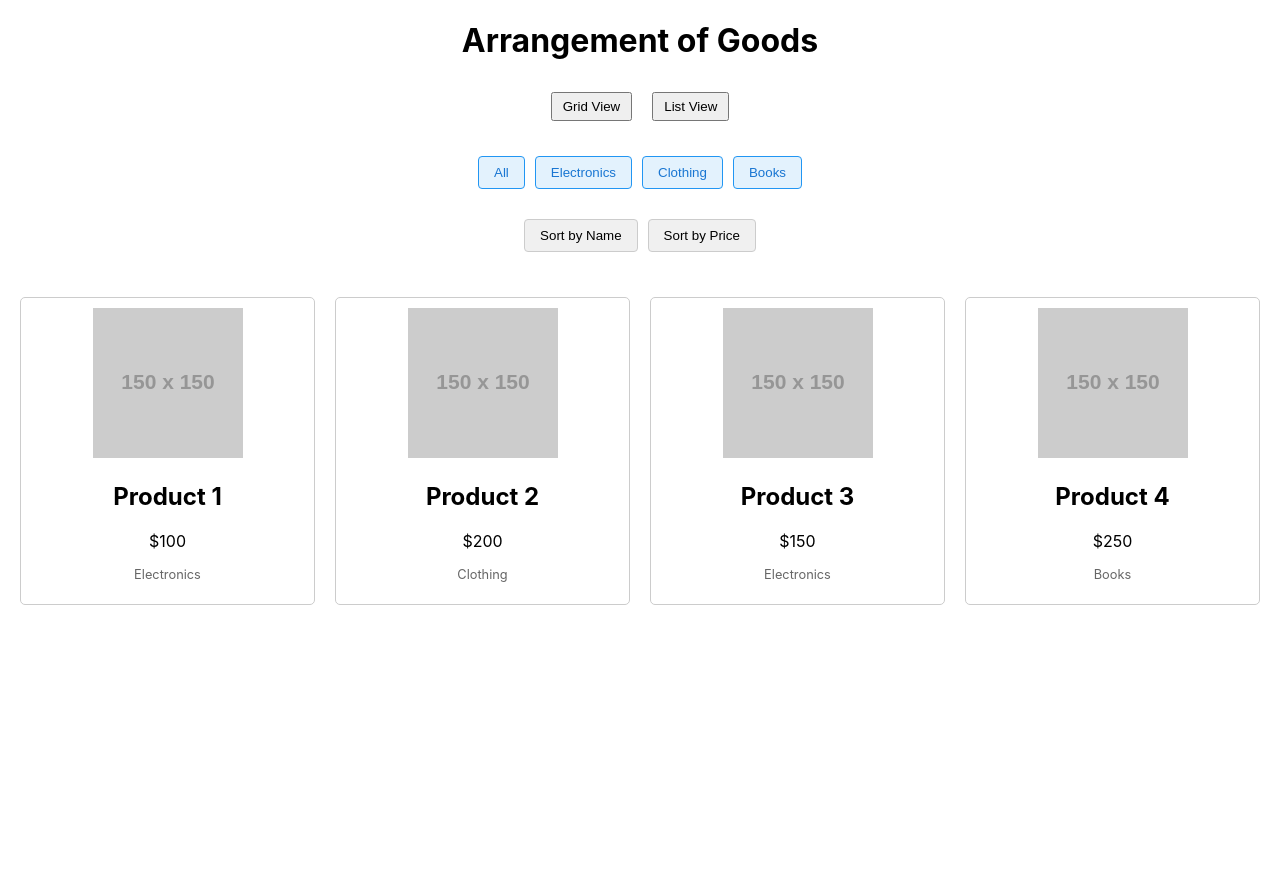
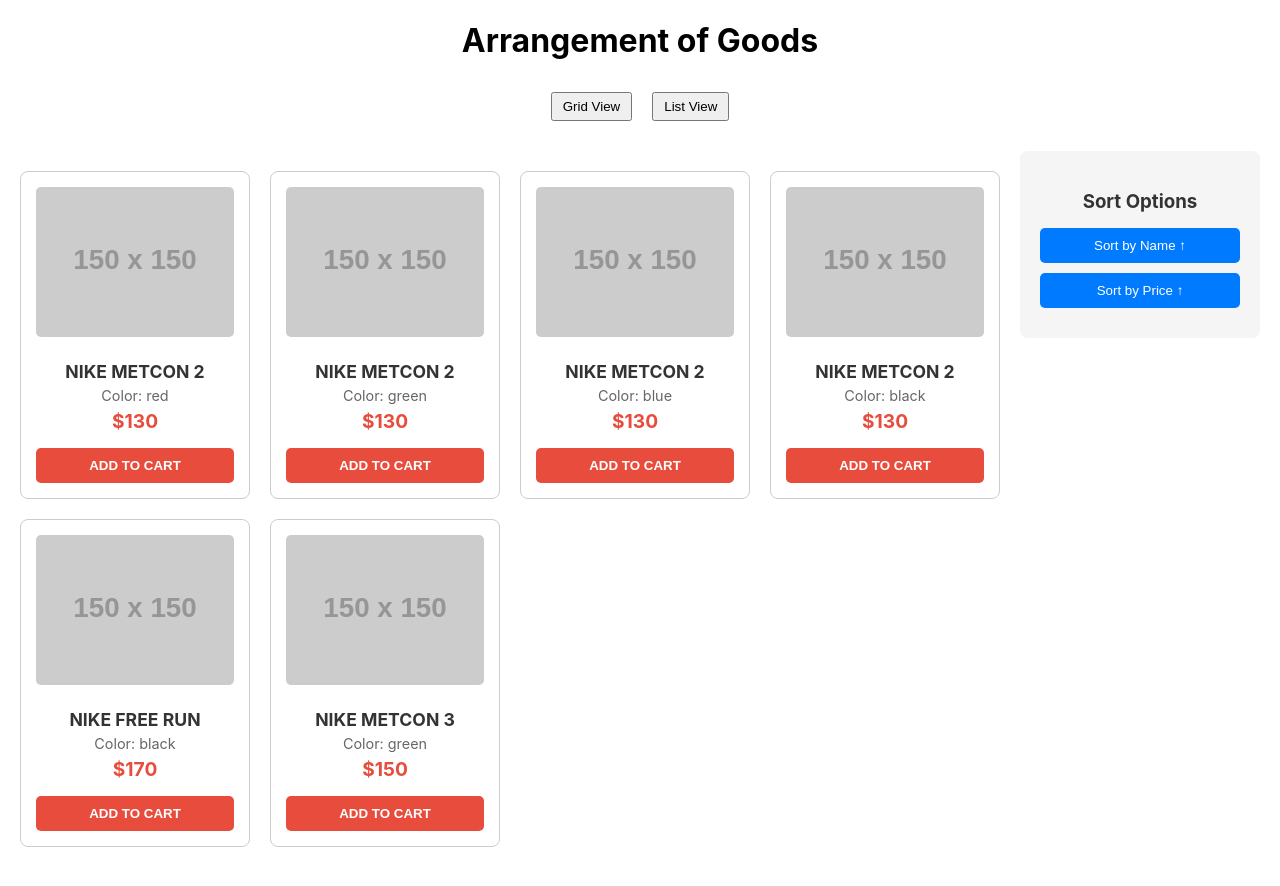
Before and after one commit to TatiMarksman/arrangement-of-goods, a React (Create React App) app: page / in a window 1280 px wide. Before the commit the page ends 800 px from the top, so only its background shows below. Built offline with nearby package versions, Linux system fonts and the light colour scheme.

Commit message:
Add Nike shoes, sidebar sorting, and Add to Cart functionality

```diff
--- a/src/App.css
+++ b/src/App.css
@@ -8,48 +8,51 @@
   cursor: pointer;
 }
 
-.filter-controls {
-  margin: 20px 0;
+.main-content {
+  display: flex;
+  gap: 20px;
+  padding: 20px;
 }
 
-.filter-controls button {
-  margin: 5px;
-  padding: 8px 15px;
+.products-section {
+  flex: 1;
+}
+
+.sorting-sidebar {
+  width: 200px;
+  background-color: #f5f5f5;
+  padding: 20px;
+  border-radius: 8px;
+  height: fit-content;
+}
+
+.sorting-sidebar h3 {
+  margin-bottom: 15px;
+  color: #333;
+}
+
+.sorting-sidebar button {
+  display: block;
+  width: 100%;
+  margin: 10px 0;
+  padding: 10px;
+  background-color: #007bff;
+  color: white;
+  border: none;
+  border-radius: 5px;
   cursor: pointer;
-  background-color: #e3f2fd;
-  border: 1px solid #2196f3;
-  border-radius: 4px;
-  color: #1976d2;
   transition: background-color 0.3s ease;
 }
 
-.filter-controls button:hover {
-  background-color: #bbdefb;
-}
-
-.sort-controls {
-  margin: 20px 0;
-}
-
-.sort-controls button {
-  margin: 5px;
-  padding: 8px 15px;
-  cursor: pointer;
-  background-color: #f0f0f0;
-  border: 1px solid #ccc;
-  border-radius: 4px;
-  transition: background-color 0.3s ease;
-}
-
-.sort-controls button:hover {
-  background-color: #e0e0e0;
+.sorting-sidebar button:hover {
+  background-color: #0056b3;
 }
 
 .products-grid {
   display: grid;
-  grid-template-columns: repeat(auto-fit, minmax(150px, 1fr));
+  grid-template-columns: repeat(auto-fit, minmax(200px, 1fr));
   gap: 20px;
-  padding: 20px;
+  padding: 20px 0;
 }
 
 .products-list {
@@ -57,13 +60,15 @@
   flex-direction: column;
   align-items: center;
   gap: 20px;
-  padding: 20px;
+  padding: 20px 0;
 }
 
 .product-card {
   border: 1px solid #ccc;
-  padding: 10px;
-  border-radius: 5px;
+  padding: 15px;
+  border-radius: 8px;
+  background: white;
+  position: relative;
 }
 
 .product-card:hover {
@@ -72,14 +77,59 @@
   transition: transform 0.3s ease, box-shadow 0.3s ease;
 }
 
-.category {
-  font-size: 0.8rem;
+.product-card img {
+  width: 100%;
+  height: 150px;
+  object-fit: cover;
+  border-radius: 5px;
+  margin-bottom: 10px;
+}
+
+.product-card h2 {
+  margin: 10px 0 5px 0;
+  font-size: 1.1rem;
+  color: #333;
+}
+
+.color {
+  margin: 5px 0;
+  font-size: 0.9rem;
   color: #666;
-  margin-top: 5px;
-  text-transform: capitalize;
+}
+
+.price {
+  margin: 5px 0 15px 0;
+  font-size: 1.2rem;
+  font-weight: bold;
+  color: #e74c3c;
+}
+
+.add-to-cart {
+  width: 100%;
+  padding: 10px;
+  background-color: #e74c3c;
+  color: white;
+  border: none;
+  border-radius: 5px;
+  cursor: pointer;
+  font-weight: bold;
+  transition: background-color 0.3s ease;
+}
+
+.add-to-cart:hover {
+  background-color: #c0392b;
 }
 
 @media (max-width: 768px) {
+  .main-content {
+    flex-direction: column;
+  }
+
+  .sorting-sidebar {
+    width: 100%;
+    order: -1;
+  }
+
   .products-grid {
     grid-template-columns: repeat(2, 1fr);
   }
--- a/src/App.js
+++ b/src/App.js
@@ -3,21 +3,24 @@
 import "./App.css";
 
 function App() {
-  const [view, setView] = useState("grid"); // grid veya list
+  const [view, setView] = useState("grid");
   const [productsList, setProducts] = useState(products);
+  const [sortOrder, setSortOrder] = useState("asc");
 
   const sortProducts = (criteria) => {
-    const sorted = [...productsList].sort((a, b) => criteria === 'price' ? a.price - b.price : a.name.localeCompare(b.name));
+    const sorted = [...productsList].sort((a, b) => {
+      if (criteria === 'price') {
+        return sortOrder === 'asc' ? a.price - b.price : b.price - a.price;
+      } else {
+        return sortOrder === 'asc' ? a.name.localeCompare(b.name) : b.name.localeCompare(a.name);
+      }
+    });
     setProducts(sorted);
+    setSortOrder(sortOrder === 'asc' ? 'desc' : 'asc');
   };
 
-  const filterProducts = (category) => {
-    if (category === 'all') {
-      setProducts(products);
-    } else {
-      const filtered = products.filter(product => product.category === category);
-      setProducts(filtered);
-    }
+  const addToCart = (productId) => {
+    alert(`Added to cart: ${productsList.find(p => p.id === productId).name}`);
   };
 
   return (
@@ -27,25 +30,34 @@
         <button onClick={() => setView("grid")}>Grid View</button>
         <button onClick={() => setView("list")}>List View</button>
       </div>
-      <div className="filter-controls">
-        <button onClick={() => filterProducts('all')}>All</button>
-        <button onClick={() => filterProducts('electronics')}>Electronics</button>
-        <button onClick={() => filterProducts('clothing')}>Clothing</button>
-        <button onClick={() => filterProducts('books')}>Books</button>
-      </div>
-      <div className="sort-controls">
-        <button onClick={() => sortProducts('name')}>Sort by Name</button>
-        <button onClick={() => sortProducts('price')}>Sort by Price</button>
-      </div>
+      <div className="main-content">
+        <div className="products-section">
           <div className={view === "grid" ? "products-grid" : "products-list"}>
             {productsList.map((product) => (
               <div key={product.id} className="product-card">
                 <img src={product.image} alt={product.name} />
                 <h2>{product.name}</h2>
-            <p>${product.price}</p>
-            <p className="category">{product.category}</p>
+                <p className="color">Color: {product.color}</p>
+                <p className="price">${product.price}</p>
+                <button
+                  className="add-to-cart"
+                  onClick={() => addToCart(product.id)}
+                >
+                  ADD TO CART
+                </button>
               </div>
             ))}
+          </div>
+        </div>
+        <div className="sorting-sidebar">
+          <h3>Sort Options</h3>
+          <button onClick={() => sortProducts('name')}>
+            Sort by Name {sortOrder === 'asc' ? '↑' : '↓'}
+          </button>
+          <button onClick={() => sortProducts('price')}>
+            Sort by Price {sortOrder === 'asc' ? '↑' : '↓'}
+          </button>
+        </div>
       </div>
     </div>
   );
--- a/src/data/products.js
+++ b/src/data/products.js
@@ -1,6 +1,8 @@
 export const products = [
-  { id: 1, name: "Product 1", price: 100, image: "https://via.placeholder.com/150", category: "electronics" },
-  { id: 2, name: "Product 2", price: 200, image: "https://via.placeholder.com/150", category: "clothing" },
-  { id: 3, name: "Product 3", price: 150, image: "https://via.placeholder.com/150", category: "electronics" },
-  { id: 4, name: "Product 4", price: 250, image: "https://via.placeholder.com/150", category: "books" },
+  { id: 1, name: "NIKE METCON 2", price: 130, image: "https://via.placeholder.com/150", category: "shoes", color: "red" },
+  { id: 2, name: "NIKE METCON 2", price: 130, image: "https://via.placeholder.com/150", category: "shoes", color: "green" },
+  { id: 3, name: "NIKE METCON 2", price: 130, image: "https://via.placeholder.com/150", category: "shoes", color: "blue" },
+  { id: 4, name: "NIKE METCON 2", price: 130, image: "https://via.placeholder.com/150", category: "shoes", color: "black" },
+  { id: 5, name: "NIKE FREE RUN", price: 170, image: "https://via.placeholder.com/150", category: "shoes", color: "black" },
+  { id: 6, name: "NIKE METCON 3", price: 150, image: "https://via.placeholder.com/150", category: "shoes", color: "green" },
 ];
```
Lines whose indentation alone changed are shown as unchanged.
